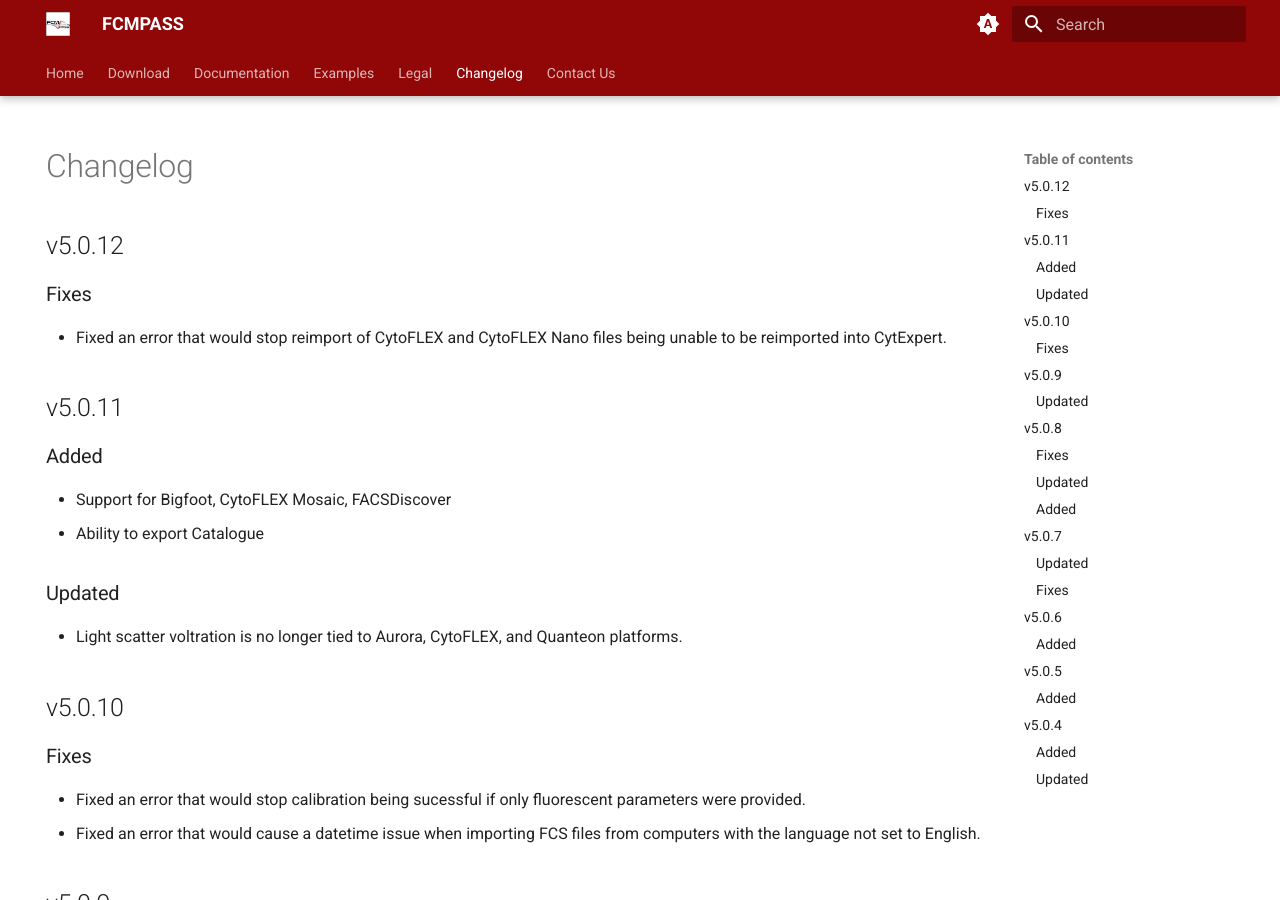
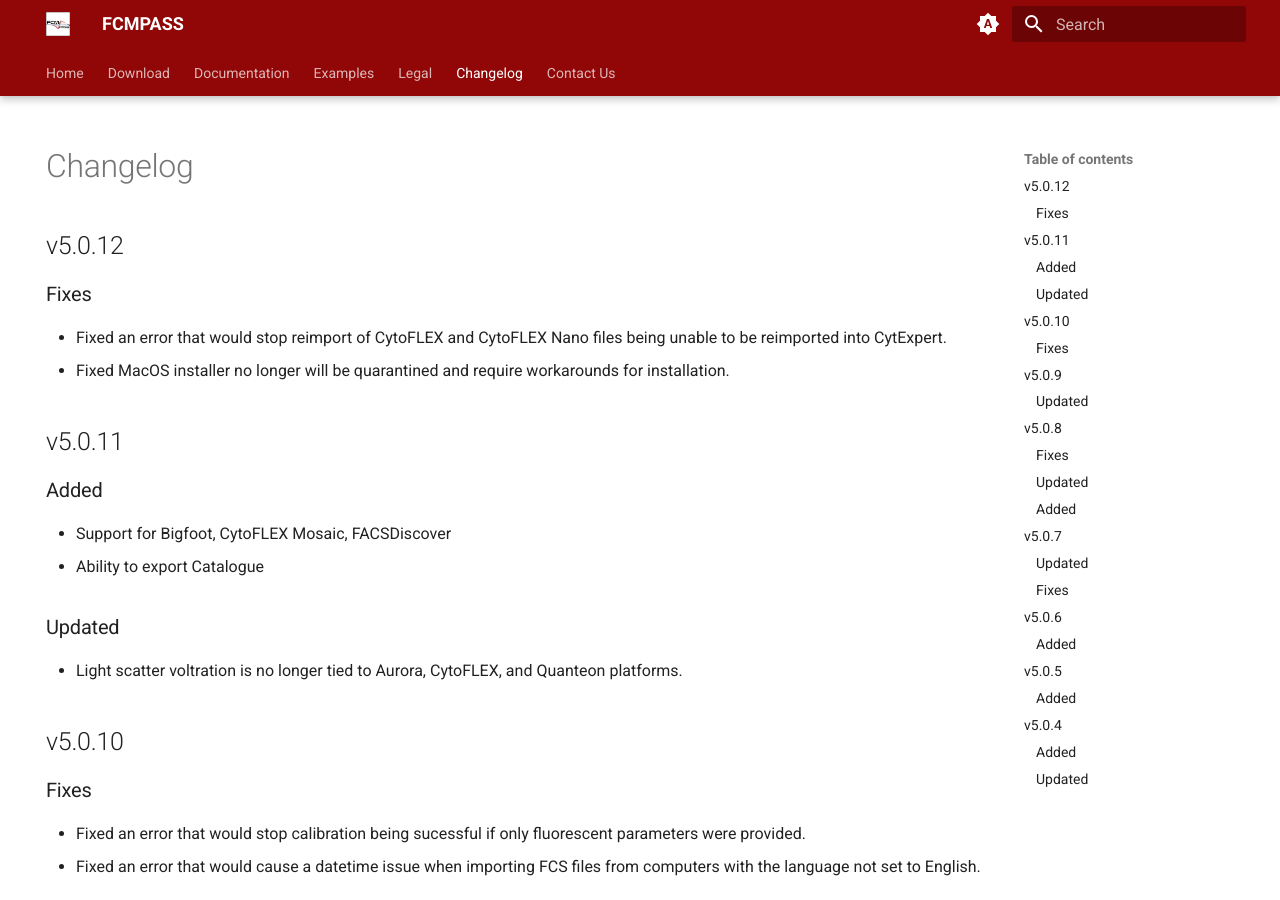
Before and after one commit to joadwe/fcmpass-new-website, an MkDocs documentation site: the page built from docs/changelog.md, in a window 1280 px wide and 900 px high. Built offline with MkDocs 1.6.1 and Material for MkDocs 9.7.7, drawn with Linux system fonts in a browser that asks for light colours; plug-ins that fetch from the network failed and are left out.

Commit message:
updated v5.0.12

```diff
--- a/docs/changelog.md
+++ b/docs/changelog.md
@@ -10,6 +10,7 @@ hide:
 ### Fixes
 
 * Fixed an error that would stop reimport of CytoFLEX and CytoFLEX Nano files being unable to be reimported into CytExpert.
+* Fixed MacOS installer no longer will be quarantined and require workarounds for installation.
 
 ## v5.0.11
 
```
Also changed, not shown: site/changelog/index.html, site/search/search_index.json, site/sitemap.xml, 1 other file.
